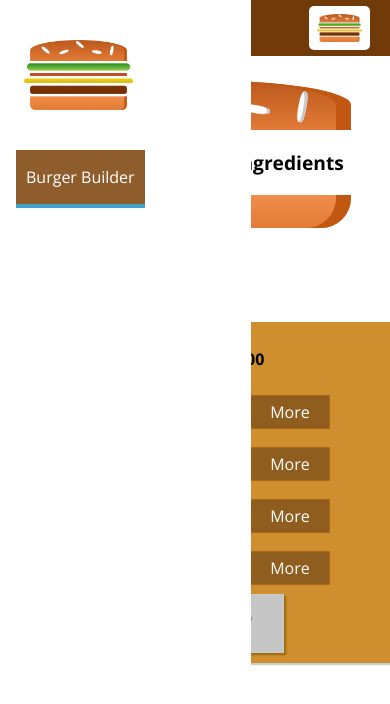
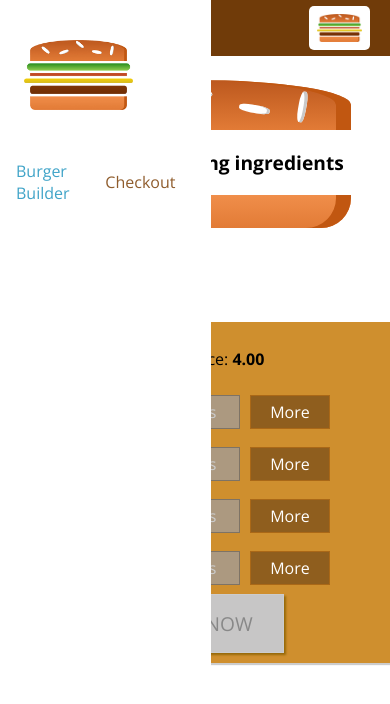
Before and after one commit to TowerGuy2909/reactBurgerBuilder, a React app in the folder reactburgerbuilder/: page / in a window 390 px wide. Shown: the top 704 px of the page. Built offline with nearby package versions, Linux system fonts and the light colour scheme.

Commit message:
set up styling depending on desktop or mobil

```diff
--- a/reactburgerbuilder/src/components/Navigation/NavigationItems/NavigationItem/NavigationItem.css
+++ b/reactburgerbuilder/src/components/Navigation/NavigationItems/NavigationItem/NavigationItem.css
@@ -1,14 +1,35 @@
+.NavigationItem {
+    margin: 10px 0;
+    box-sizing: border-box;
+    display: block;
+    width: 100%;
+}
+
+.NavigationItem a {
+    color: #8f5c2c;
+    text-decoration: none;
+    width: 100%;
+    box-sizing: border-box;
+    display: block;
+}
+
+.NavigationItem a:hover,
+.NavigationItem a:active,
+.NavigationItem a.active {
+    color: #40a4c8;
+}
+
+@media (min-width: 500px) {
     .NavigationItem {
         margin: 0;
-    box-sizing: border-box;
         display: flex;
         height: 100%;
+        width: auto;
         align-items: center;
     }
 
     .NavigationItem a {
         color: white;
-    text-decoration: none;
         height: 100%;
         padding: 16px 10px;
         border-bottom: 4px solid transparent;
@@ -23,3 +44,4 @@
         border-bottom: 4px solid #40a4c8;
         color: white;
     }
+}
```
Lines whose indentation alone changed are shown as unchanged.
